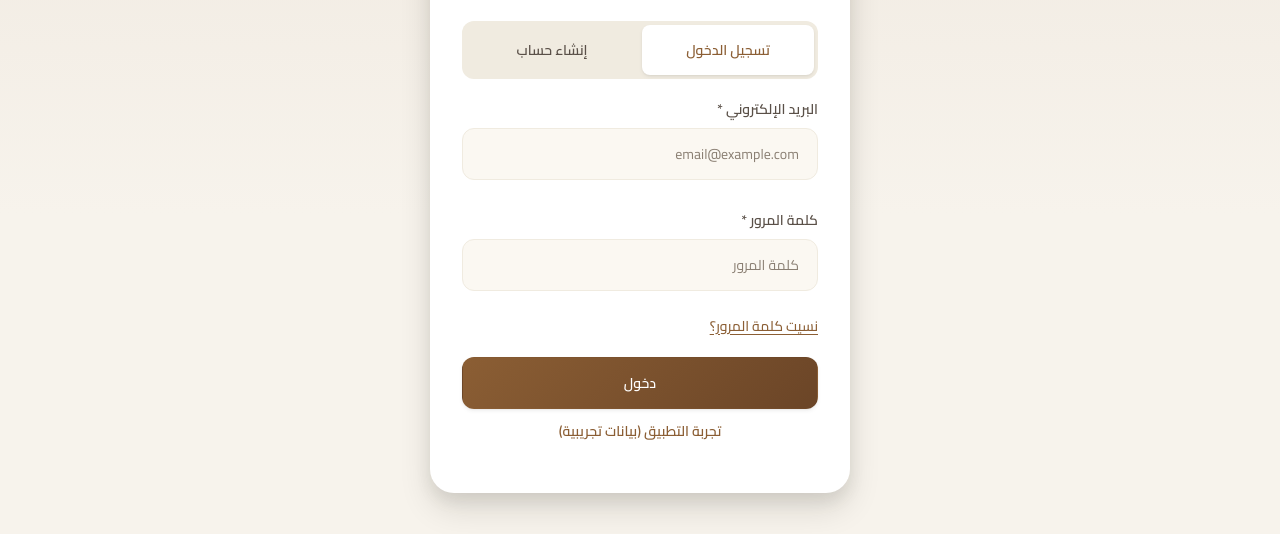
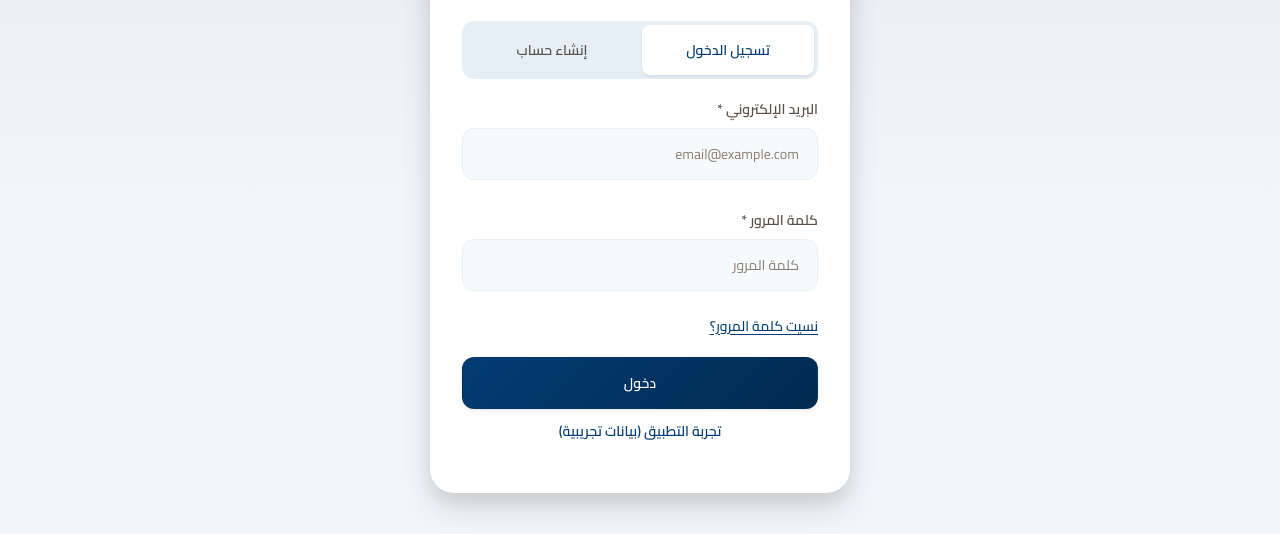
Before and after one commit to anamiir2-collab/moallemy22, a website: page index.html in a window 1280 px wide. Shown: the part 266-800 px from the top of the page. Drawn offline with nearby package versions, Linux system fonts and the light colour scheme.

Commit message:
Update color variables in style.css

```diff
--- a/css/style.css
+++ b/css/style.css
@@ -5,22 +5,22 @@
 
 :root {
   /* ===== Colors - Brand ===== */
-  --color-primary: #8B5E34;
-  --color-primary-light: #A87954;
-  --color-primary-dark: #6B4527;
-  --color-primary-soft: rgba(139, 94, 52, 0.08);
-  --color-primary-softer: rgba(139, 94, 52, 0.04);
+  --color-primary: #023c73;
+  --color-primary-light: #16558A;
+  --color-primary-dark: #012A51;
+  --color-primary-soft: rgba(2, 60, 115, 0.08);
+  --color-primary-softer: rgba(2, 60, 115, 0.04);
 
-  --color-gold: #C89B3C;
-  --color-gold-light: #DBB558;
-  --color-gold-dark: #A87F2A;
-  --color-gold-soft: rgba(200, 155, 60, 0.12);
+  --color-gold: #2F6FA5;
+  --color-gold-light: #5B8DB8;
+  --color-gold-dark: #1D527F;
+  --color-gold-soft: rgba(47, 111, 165, 0.12);
 
-  --color-bg: #F7F3EC;
+  --color-bg: #F2F6FA;
   --color-surface: #FFFFFF;
-  --color-surface-2: #FBF8F2;
-  --color-surface-3: #F0EBE0;
-  --color-dark: #171513;
+  --color-surface-2: #F7FAFC;
+  --color-surface-3: #E7EFF6;
+  --color-dark: #101D29;
 
   /* ===== Text ===== */
   --text-primary: #1F1B16;
```
